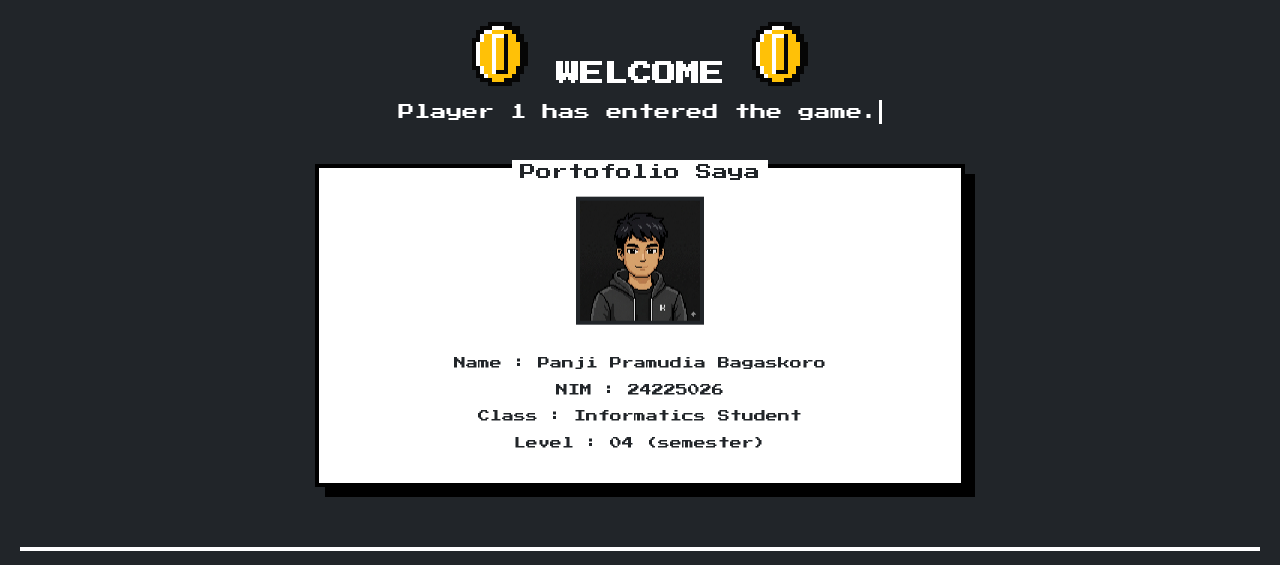
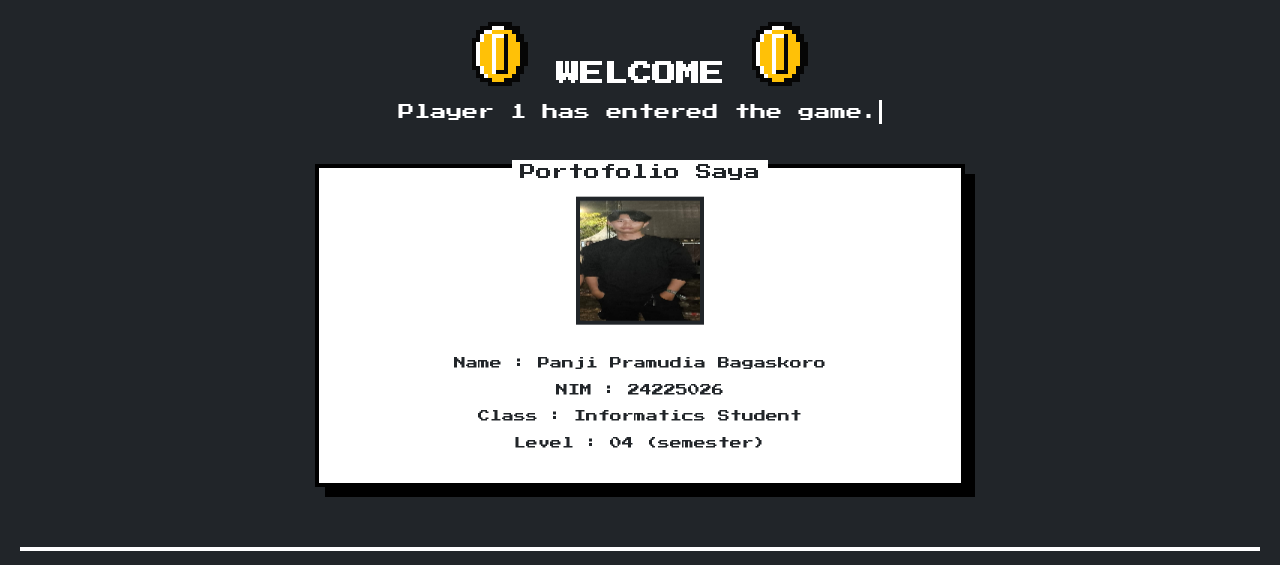
Before and after one commit to Jipan-maker/pixel-portfolio, a Flask app: page / in a window 1280 px wide. Shown: the part 138-703 px from the top of the page. Run offline with Flask 3, Linux system fonts and the light colour scheme.

Commit message:
Update: Perbaikian

```diff
--- a/templates/about.html
+++ b/templates/about.html
@@ -34,6 +34,7 @@
 
     <div style="text-align: center; margin-top: 50px;">
         <a href="{{ url_for('home') }}" class="nes-btn is-normal"> < Kembali ke Menu Utama</a>
+        <a href="{{ url_for('static', filename='CV_Panji_Pramudia.pdf') }}" download="CV_Panji_Pramudia.pdf" class="nes-btn is-success">Download CV</a>
     </div>
 
 </section>
--- a/templates/index.html
+++ b/templates/index.html
@@ -11,7 +11,7 @@
                 <p class="title">Portofolio Saya </p>
 
                 <div class="info character-header">
-                        <img src="{{ url_for('static', filename='avatar.png') }}" alt="Panji Avatar" class="avatar-pixel">
+                        <img src="{{ url_for('static', filename='avatar.jpeg') }}" alt="Panji Avatar" class="avatar-pixel">
 
                         <div class="identity-text centered-identity">
                             <p>Name : {{ data.nama }}</p>
```
Also changed, not shown: static/Avatar.jpeg (added), static/avatar.png (deleted), 1 other file.
